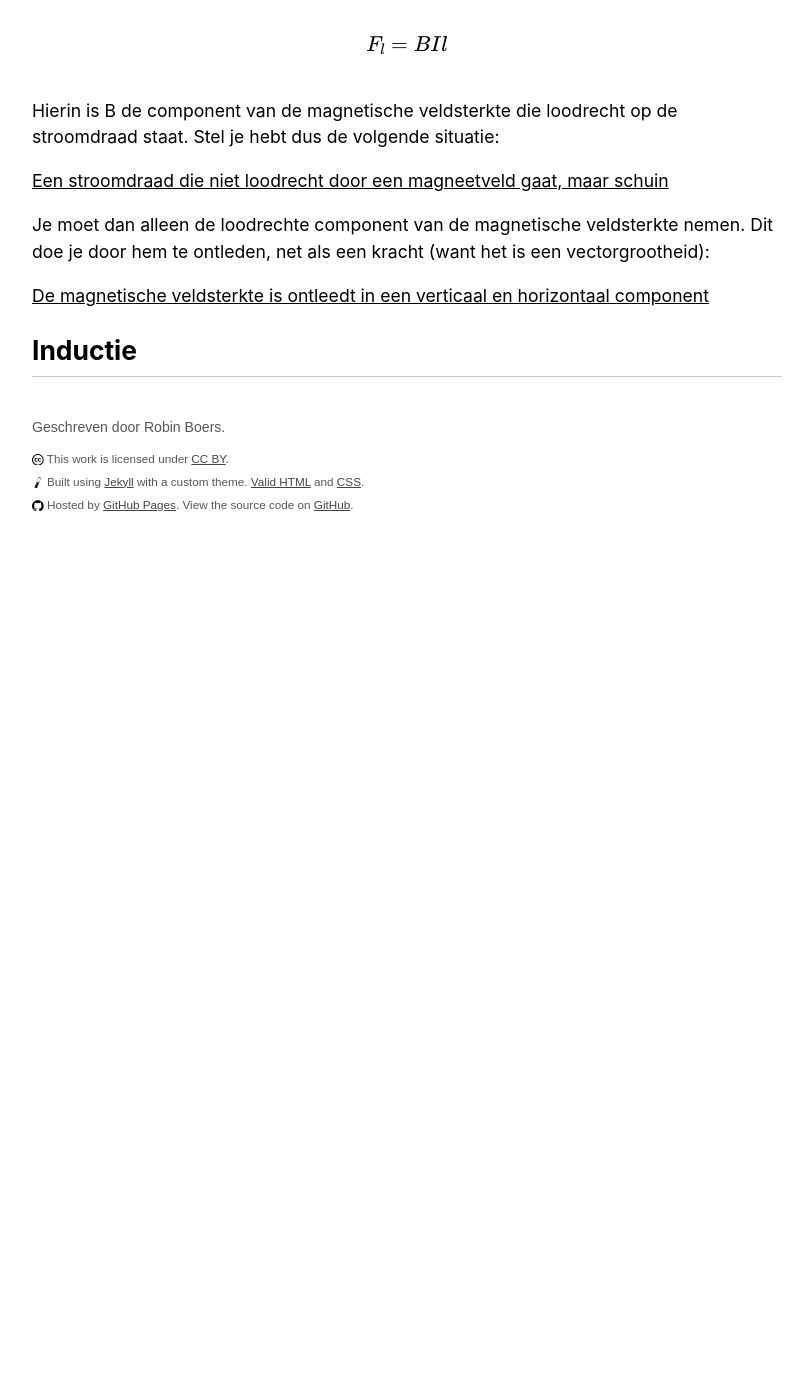
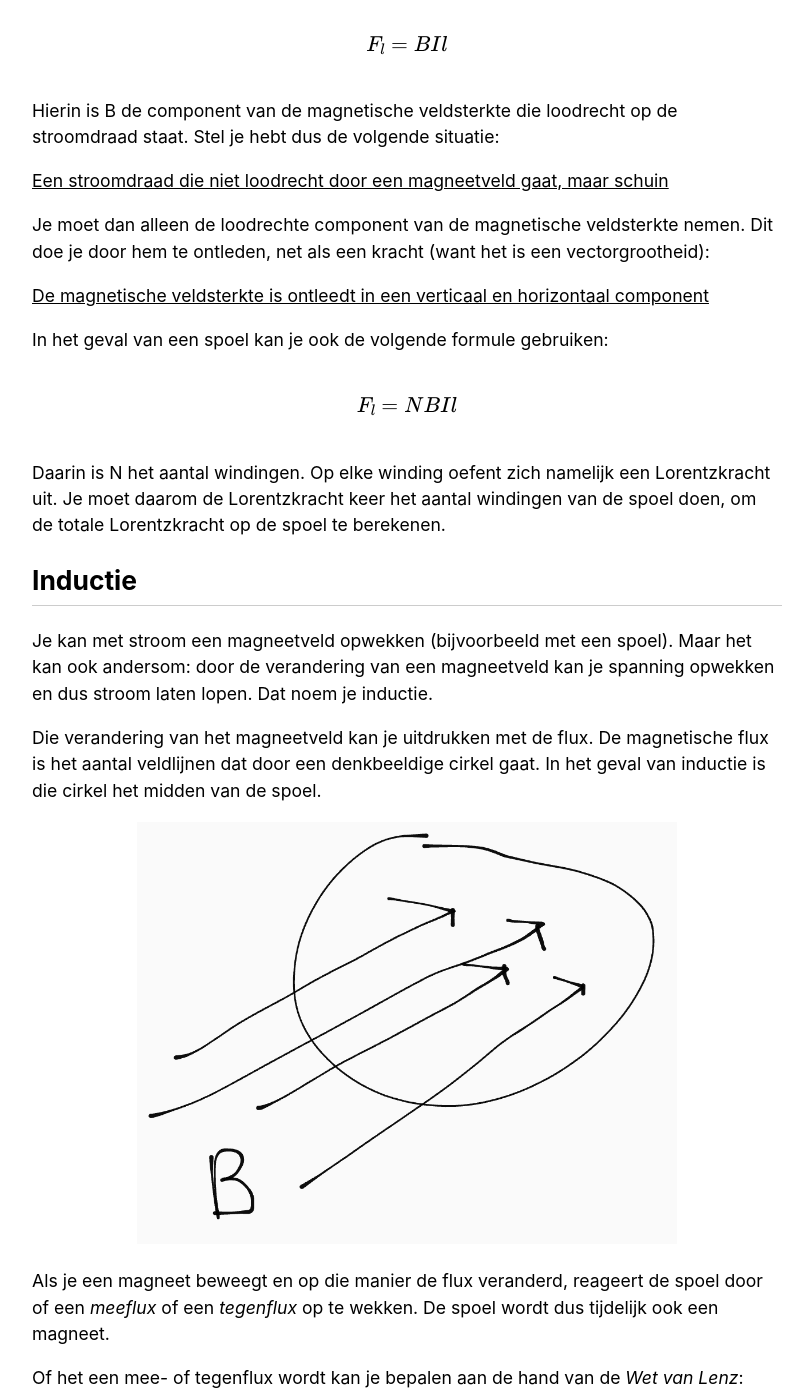
Before and after one commit to RobinBoers/school.geheimesite.nl, a Jekyll site: the page built from 5VWO/TW4/Natuurkunde.md, in a window 1280 px wide and 1400 px high, scrolled down 6126 px. Shown: the whole window, without its empty margins (233-1037 px from the left). Built offline with Jekyll 4.4.1, drawn with Linux system fonts in a browser that asks for light colours; our own code applies the rules of GitHub Pages for plain Markdown files; before the commit the page ends 6712 px from its top, so only the background shows below that; some of the changed text lies outside the part shown.

Commit message:
Add inductie

```diff
--- a/5VWO/TW4/Natuurkunde.md
+++ b/5VWO/TW4/Natuurkunde.md
@@ -118,4 +118,32 @@ Je moet dan alleen de loodrechte component van de magnetische veldsterkte nemen.
 
 [De magnetische veldsterkte is ontleedt in een verticaal en horizontaal component](magneetveld-ontleed.png)
 
+In het geval van een spoel kan je ook de volgende formule gebruiken:
+
+\\[F_l = NBIl\\]
+
+Daarin is N het aantal windingen. Op elke winding oefent zich namelijk een Lorentzkracht uit. Je moet daarom de Lorentzkracht keer het aantal windingen van de spoel doen, om de totale Lorentzkracht op de spoel te berekenen.
+
 ## Inductie
+
+Je kan met stroom een magneetveld opwekken (bijvoorbeeld met een spoel). Maar het kan ook andersom: door de verandering van een magneetveld kan je spanning opwekken en dus stroom laten lopen. Dat noem je inductie.
+
+Die verandering van het magneetveld kan je uitdrukken met de flux. De magnetische flux is het aantal veldlijnen dat door een denkbeeldige cirkel gaat. In het geval van inductie is die cirkel het midden van de spoel.
+
+![Uitbeelding van de flux](flux.png)
+
+Als je een magneet beweegt en op die manier de flux veranderd, reageert de spoel door of een *meeflux* of een *tegenflux* op te wekken. De spoel wordt dus tijdelijk ook een magneet.
+
+Of het een mee- of tegenflux wordt kan je bepalen aan de hand van de *Wet van Lenz*:
+
+1. Bepaal de richting van het uitwendige magneetveld (het magneetveld van de magneet die je beweegt) door de spoel.
+
+2. Kijk of er een toename of afname van de flux is (beweegt de magneet van de spoel af of er naartoe?)
+
+3. Bij een toename van de flux wordt een tegenflux opgewekt. Het opgewekte magneetveld is dus tegengesteld aan de richting van het uitwendige magneetveld.
+
+4. Bij een afname van de flux wordt een meeflux opgewekt. Het opgewekte magneetveld heeft dus dezelfde richting als het uitwendig magneetveld.
+
+Doordat hij een magneet wordt gaat er stroom lopen. De spoel wordt dus een *spanningsbron*. De richting van de stroom kan je vervolgens bepalen met de rechterhandregel voor spoelen.
+
+Je kan vervolgens bepalen welke kant van de spoel de plus- en welke kant de minpool wordt (van de spanningsbron). De stroom loopt binnen de spanningsbron van - naar +.
```
Also changed, not shown: 5VWO/TW4/flux.png (added).
